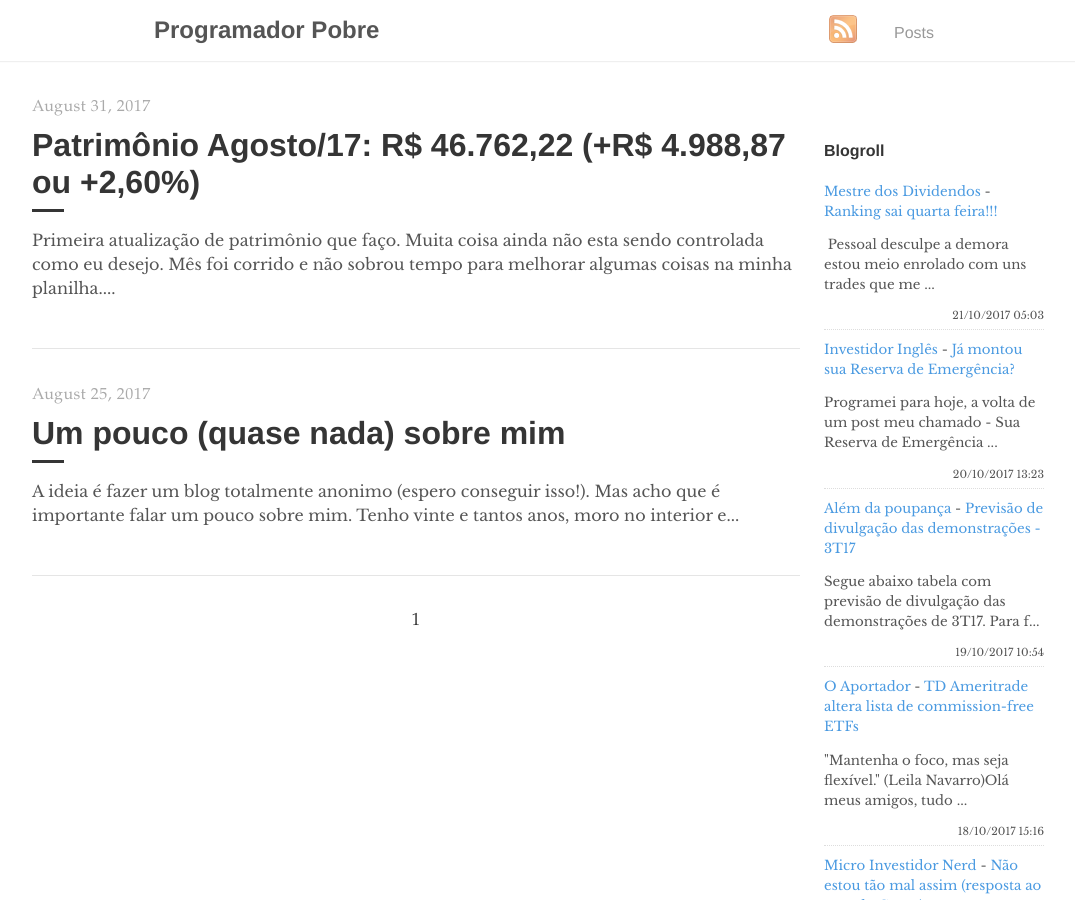
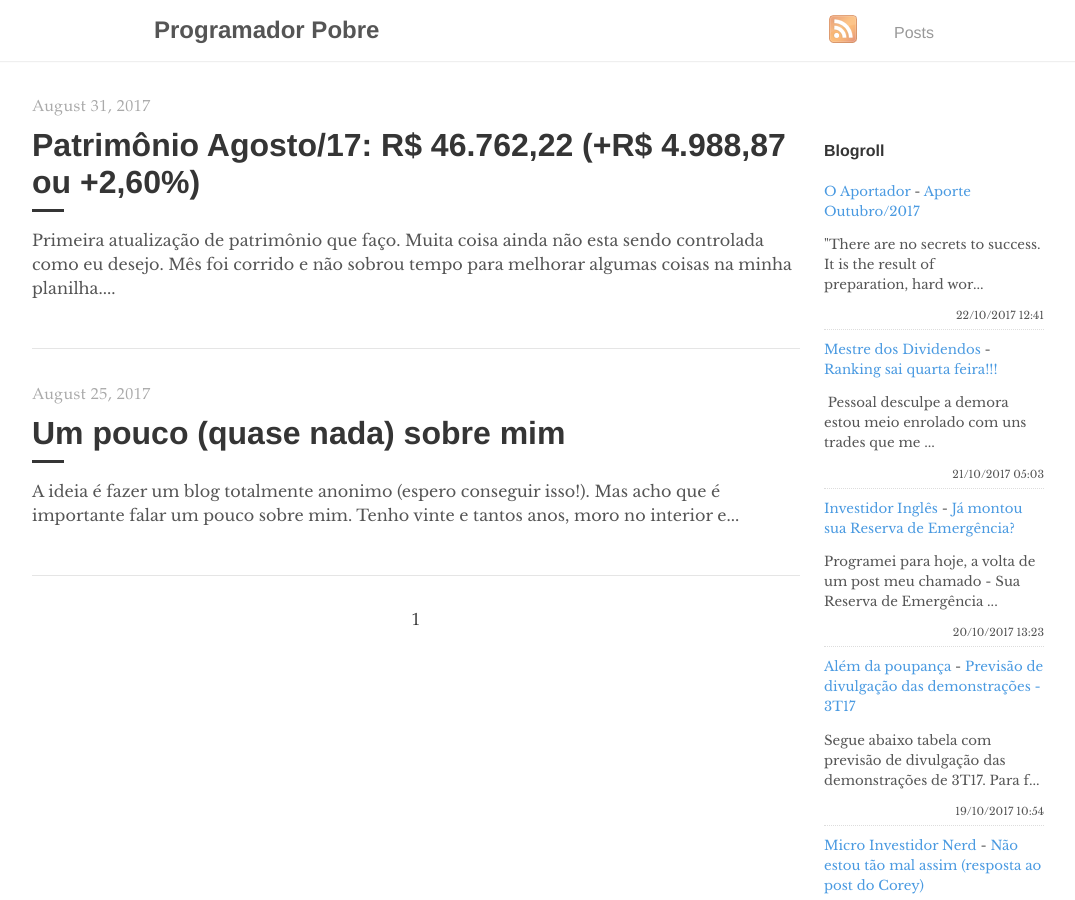
Before and after one commit to programadorpobre/programadorpobre.github.io, a Jekyll site: the page built from index.html, in a window 1280 px wide and 900 px high. Shown: the whole window, without its empty margins (96-1171 px from the left). Built offline with Jekyll 4.4.1, drawn with Linux system fonts in a browser that asks for light colours; the list of posts is cut into pages by our own code; comment, search, counter and statistics services are not loaded.

Commit message:
[ci skip] travis #78

```diff
--- a/_includes/feed-entries.html
+++ b/_includes/feed-entries.html
@@ -1,3 +1,8 @@
+<div class="feed-entry">
+    <a class="feed-entry-site-name" href="http://oaportadorfinanceiro.blogspot.com/">O Aportador</a> - <a class="feed-entry-title" href="http://oaportadorfinanceiro.blogspot.com/2017/10/aporte-outubro2017.html">Aporte Outubro/2017</a>
+    <p class="feed-entry-summary">"There are no secrets to success. It is the result of preparation,&nbsp;hard wor...</p>
+    <time datetime="2017-10-22T12:41:00.001-02:00">22/10/2017 12:41</time>
+</div>
 <div class="feed-entry">
     <a class="feed-entry-site-name" href="http://mestredosdividendos.blogspot.com/">Mestre dos Dividendos</a> - <a class="feed-entry-title" href="http://mestredosdividendos.blogspot.com/2017/10/ranking-sai-quarta-feira.html">Ranking sai quarta feira!!!</a>
     <p class="feed-entry-summary">&nbsp;Pessoal desculpe a demora&nbsp; estou meio enrolado com uns trades que me ...</p>
@@ -12,11 +17,6 @@
     <a class="feed-entry-site-name" href="http://alemdapoupanca.blogspot.com/">Além da poupança</a> - <a class="feed-entry-title" href="http://alemdapoupanca.blogspot.com/2017/10/previsao-de-divulgacao-das.html">Previsão de divulgação das demonstrações - 3T17</a>
     <p class="feed-entry-summary">Segue abaixo tabela com previsão de divulgação das demonstrações de 3T17. Para f...</p>
     <time datetime="2017-10-19T10:54:00.000-02:00">19/10/2017 10:54</time>
-</div>
-<div class="feed-entry">
-    <a class="feed-entry-site-name" href="http://oaportadorfinanceiro.blogspot.com/">O Aportador</a> - <a class="feed-entry-title" href="http://oaportadorfinanceiro.blogspot.com/2017/10/td-ameritrade-altera-lista-de.html">TD Ameritrade altera lista de commission-free ETFs</a>
-    <p class="feed-entry-summary">"Mantenha o foco, mas seja flexível."&nbsp;(Leila Navarro)Olá meus amigos, tudo ...</p>
-    <time datetime="2017-10-18T15:16:00.000-02:00">18/10/2017 15:16</time>
 </div>
 <div class="feed-entry">
     <a class="feed-entry-site-name" href="http://microinvestidornerd.blogspot.com/">Micro Investidor Nerd</a> - <a class="feed-entry-title" href="http://microinvestidornerd.blogspot.com/2017/10/nao-estou-tao-mal-assim.html">Não estou tão mal assim (resposta ao post do Corey)</a>
```
